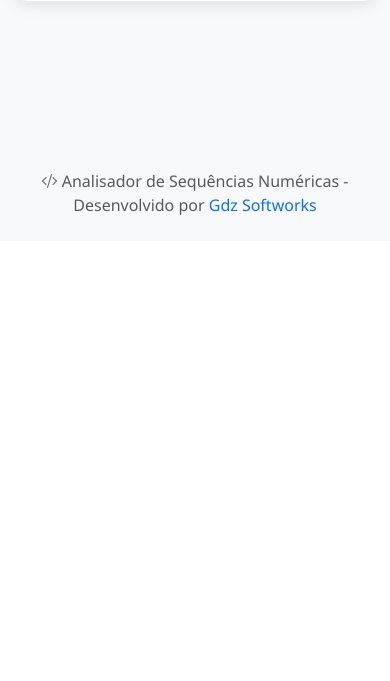
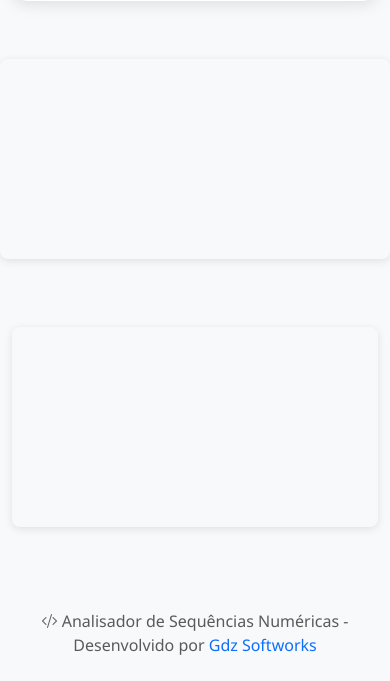
Before and after one commit to ricardogdz1/NotasFaltantes2, a Django app: page / in a window 390 px wide. Shown: the part 1344-2025 px from the top of the page. Before the commit the page ends 1559 px from the top, so only its background shows below. Run offline with Django 5.2, Linux system fonts and the light colour scheme.

Commit message:
Update style.css

```diff
--- a/analisador/static/analisador/css/style.css
+++ b/analisador/static/analisador/css/style.css
@@ -166,3 +166,51 @@ div.header p,
     top: 20px !important;
     z-index: 1000 !important;
 }
+
+/* Estilos para Google AdSense */
+.adsbygoogle {
+    border-radius: 8px;
+    margin: 20px 0;
+    box-shadow: 0 2px 8px rgba(0,0,0,0.1);
+    background-color: #f8f9fa;
+    min-height: 280px; /* Altura mínima para evitar layout shift */
+}
+
+/* Container para anúncios */
+.ad-container {
+    padding: 20px 0;
+    text-align: center;
+    background-color: rgba(0,0,0,0.02);
+    border-radius: 10px;
+    margin: 30px 0;
+}
+
+.ad-container::before {
+    content: "Publicidade";
+    display: block;
+    font-size: 12px;
+    color: #6c757d;
+    margin-bottom: 10px;
+    text-transform: uppercase;
+    letter-spacing: 1px;
+}
+
+/* Responsivo para anúncios */
+@media (max-width: 768px) {
+    .adsbygoogle {
+        margin: 15px 0;
+        min-height: 250px;
+    }
+
+    .ad-container {
+        padding: 15px 0;
+        margin: 20px 0;
+    }
+}
+
+@media (max-width: 480px) {
+    .adsbygoogle {
+        margin: 10px 0;
+        min-height: 200px;
+    }
+}
```
